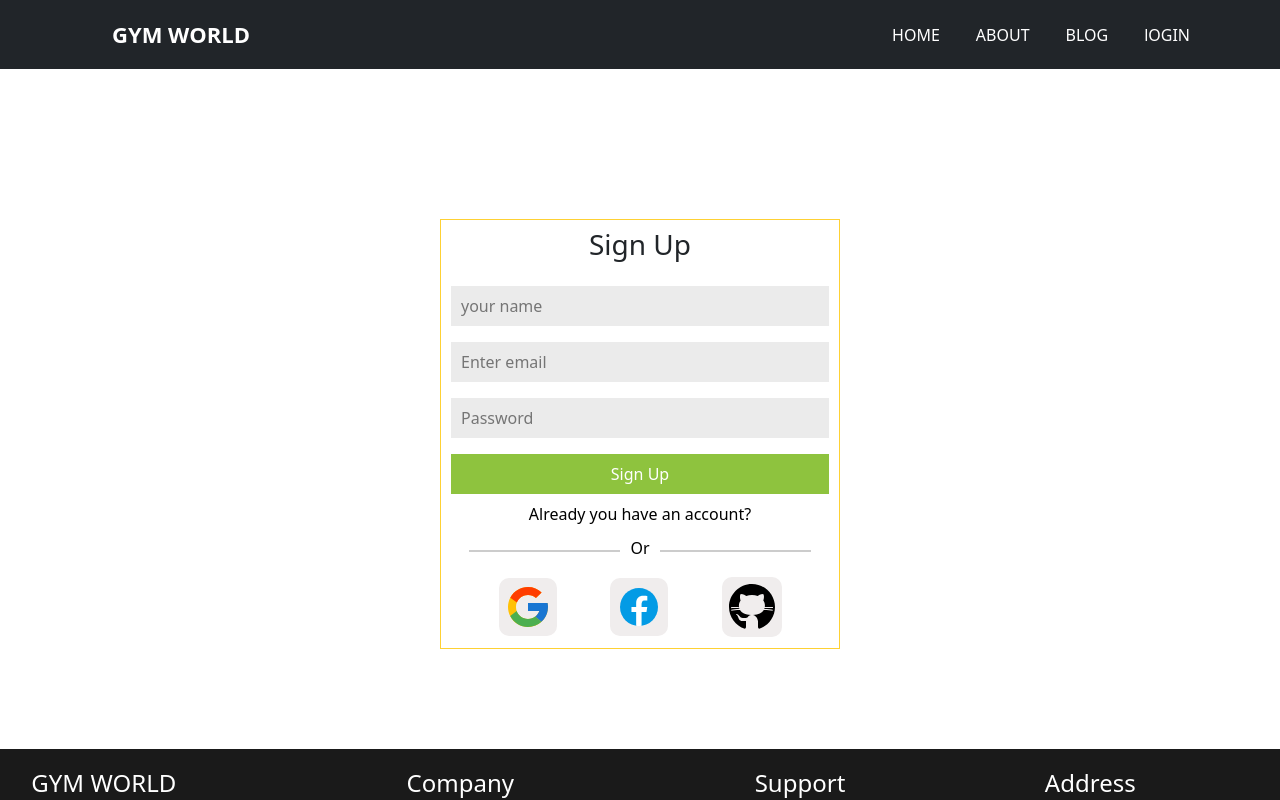
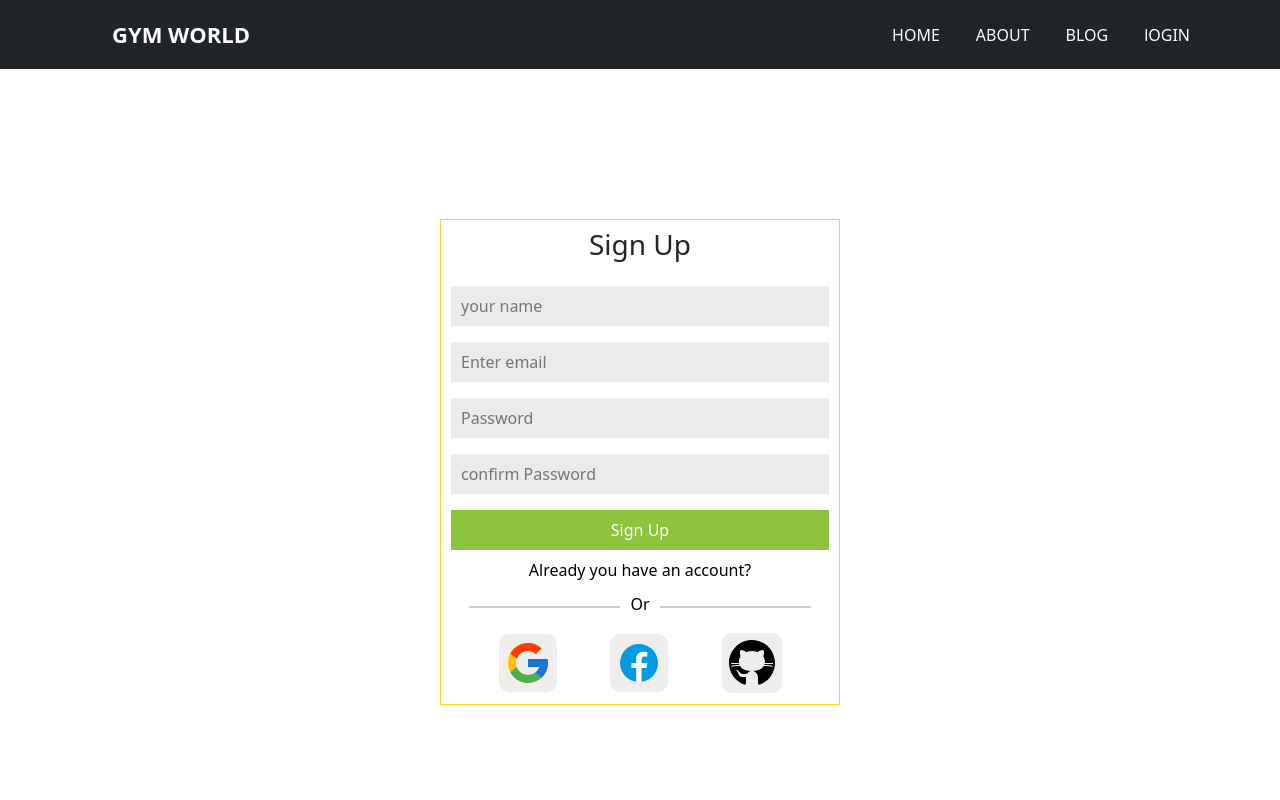
Before and after one commit to JabedH/GYM-WORLD, a React (Create React App) app: page /Signup in a window 1280 px wide. Shown: the top 800 px of the page. Built offline with nearby package versions, Linux system fonts and the light colour scheme; no server answers.

Commit message:
error handeling

```diff
--- a/src/Components/Signup/Signup.js
+++ b/src/Components/Signup/Signup.js
@@ -1,4 +1,4 @@
-import React from "react";
+import React, { useState } from "react";
 import { Form } from "react-bootstrap";
 import {
   useCreateUserWithEmailAndPassword,
@@ -16,6 +16,8 @@ const Signup = () => {
     useCreateUserWithEmailAndPassword(auth, { sendEmailVerification: true });
   const [sendEmailVerification, sending, error1] =
     useSendEmailVerification(auth);
+
+  const [newError, setNewError] = useState("");
   const location = useLocation();
 
   const handleSubmit = async (event) => {
@@ -23,9 +25,20 @@ const Signup = () => {
     const displayName = event.target.name.value;
     const email = event.target.email.value;
     const password = event.target.password.value;
+    const ConfirmPass = event.target.confirmPass.value;
     createUserWithEmailAndPassword(email, password);
     await sendEmailVerification(email);
-    toast("Sent verification email");
+
+    if (password !== ConfirmPass) {
+      setNewError("password did not match");
+      return;
+    }
+    if (password.length < 6) {
+      setNewError("password must be 6 characters or longer");
+      return;
+    } else {
+      toast("Sent verification email");
+    }
   };
 
   let from = location.state?.from?.pathname || "/";
@@ -34,7 +47,6 @@ const Signup = () => {
   }
   return (
     <div className="login-bg">
-      {/* <img src={bg} alt="" /> */}
       <div className="form-padding container">
         <div className="full-form">
           <h3 className="text-center mt-2">Sign Up</h3>
@@ -61,7 +73,14 @@ const Signup = () => {
               placeholder="Password"
               required
             />
-
+            <input
+              className="w-100 mt-3 pl-2"
+              type="password"
+              name="confirmPass"
+              placeholder="confirm Password"
+              required
+            />
+            {newError}
             <button className="w-100 btn-color mt-3" type="submit">
               Sign Up
             </button>
```
